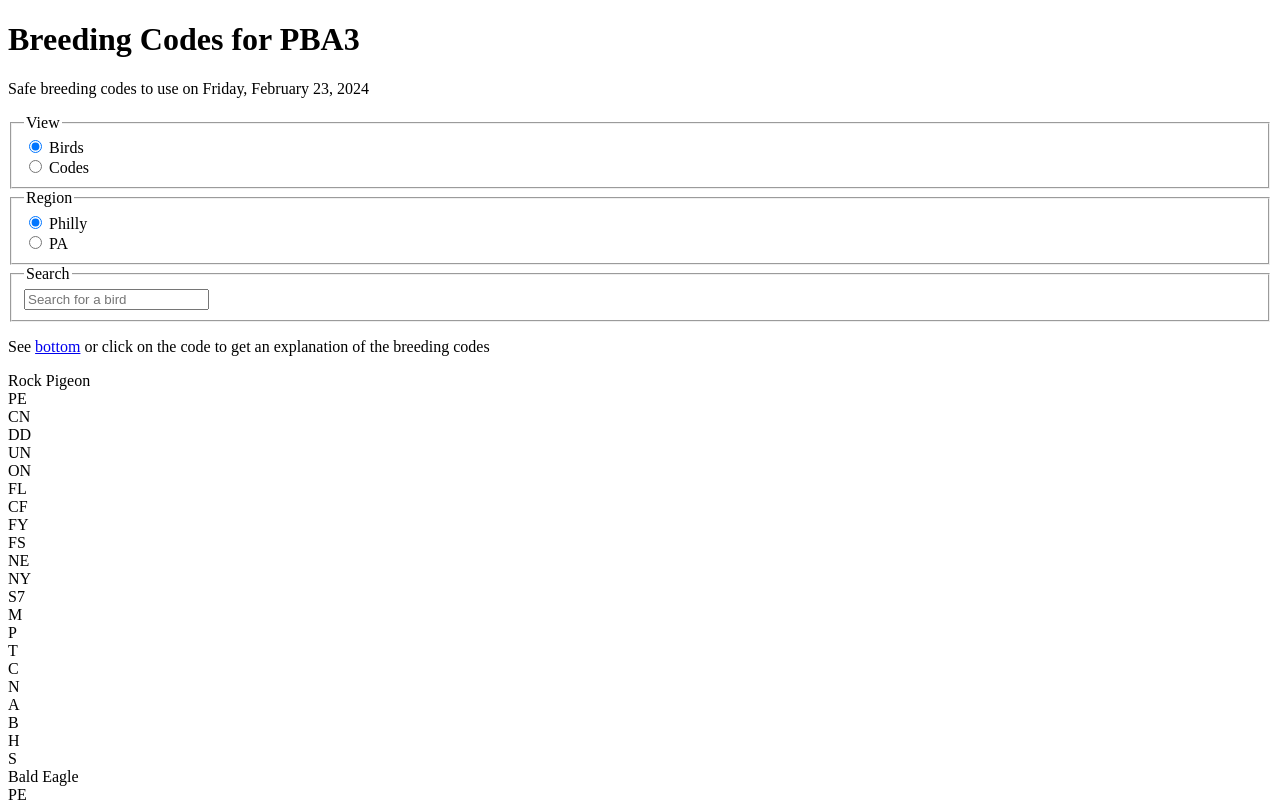
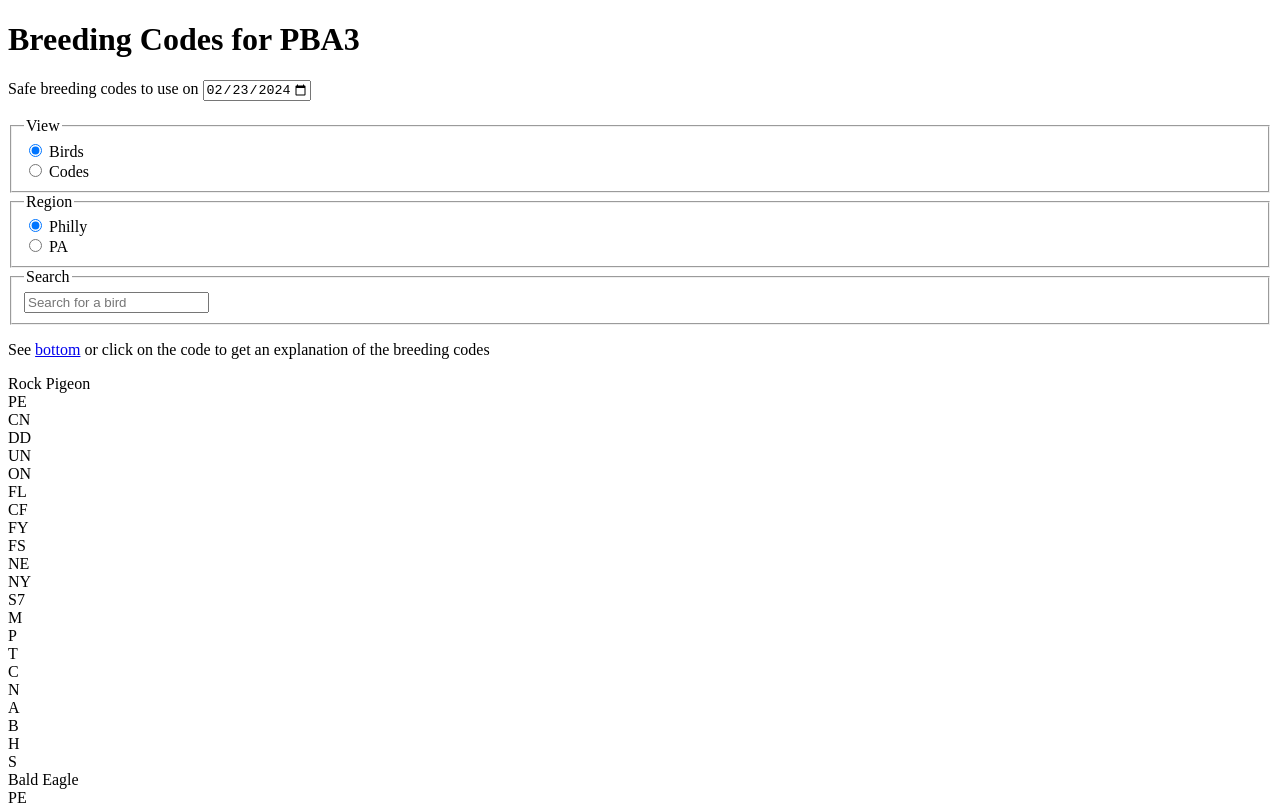
Before and after one commit to navinsasikumar/pba3, a SvelteKit app: page / in a window 1280 px wide. Shown: the top 805 px of the page. Built offline with nearby package versions, Linux system fonts and the light colour scheme.

Commit message:
feat: add date selector

```diff
--- a/src/routes/+page.svelte
+++ b/src/routes/+page.svelte
@@ -60,9 +60,9 @@
   };
 
   today = new Date();
-  const currentWeek = getCurrentWeek(today);
 
-  const getBirds = function() {
+  const getBirds = function(dateString) {
+    const currentWeek = getCurrentWeek(new Date(`${dateString}T06:00:00.000-05:00`));
     const birdsWeek = {...weeks[currentWeek]};
     let birds;
     if ($region === 'philly') {
@@ -81,8 +81,9 @@
   };
 
   let possibleBirds, probableBirds, confirmedBirds, confirmedandProbableBirds;
+  let dateString = today.toISOString().substring(0, 10);
 
-  $: $region, [birds, possibleBirds, probableBirds, confirmedBirds, confirmedandProbableBirds] = getBirds();
+  $: $region, [birds, possibleBirds, probableBirds, confirmedBirds, confirmedandProbableBirds] = getBirds(dateString);
 
 </script>
 
@@ -121,7 +122,8 @@
 <p class="px-4 py-2">
   Safe breeding codes to use on
   <span class="text-red-400">
-    {today.toLocaleString("default", { weekday: "long", year: "numeric", month: "long", day: "numeric" })}
+    <!-- {today.toLocaleString("default", { weekday: "long", year: "numeric", month: "long", day: "numeric" })} -->
+    <input type="date" min="2024-01-01" max="2028-12-31" bind:value={dateString} />
   </span>
 </p>
 
```
